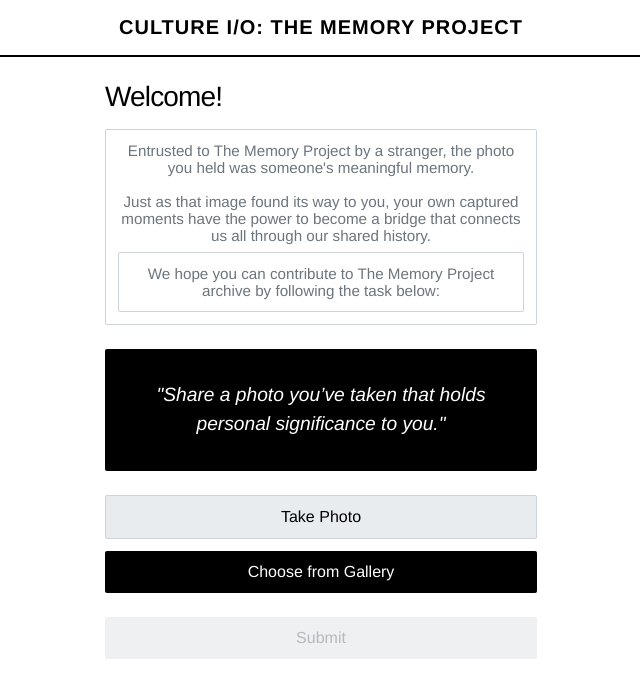
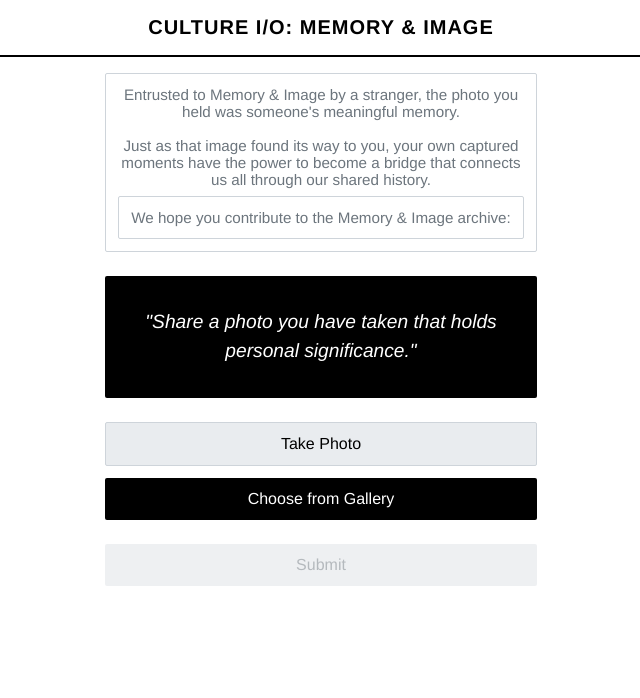
Before and after one commit to Karen232261/cultureio, a website: page frontend/index.html in a window 1280 px wide. Shown: the whole page, without its empty margins (319-959 px from the left). Drawn offline with Linux system fonts and the light colour scheme.

Commit message:
changed wording on frontend webpage

```diff
--- a/frontend/index.html
+++ b/frontend/index.html
@@ -7,19 +7,16 @@
   <link rel="stylesheet" href="styles.css">
 </head>
 <body>
-  <header class="top-bar">Culture I/O: The Memory Project</header>
+  <header class="top-bar">Culture I/O: Memory & Image</header>
 
   <main class="container" id="main-content">
-    <div class="welcome-box">
-      <h1>Welcome!</h1>
-    </div>
     <div class = "intro-box">
-      Entrusted to The Memory Project by a stranger, the photo you held was someone's meaningful memory.
+      Entrusted to Memory & Image by a stranger, the photo you held was someone's meaningful memory.
         <br> <br> Just as that image found its way to you, your own captured moments have the power to become a bridge that connects us all through our shared history. <br>
-      <p>We hope you can contribute to The Memory Project archive by following the task below:</p>
+      <p>We hope you contribute to the Memory & Image archive:</p>
     </div>
     <div class="task-card">
-        "Share a photo you’ve taken that holds personal significance to you."
+        "Share a photo you have taken that holds personal significance."
     </div>
 
     <div class="metadata-box" style="display: none;">
```
